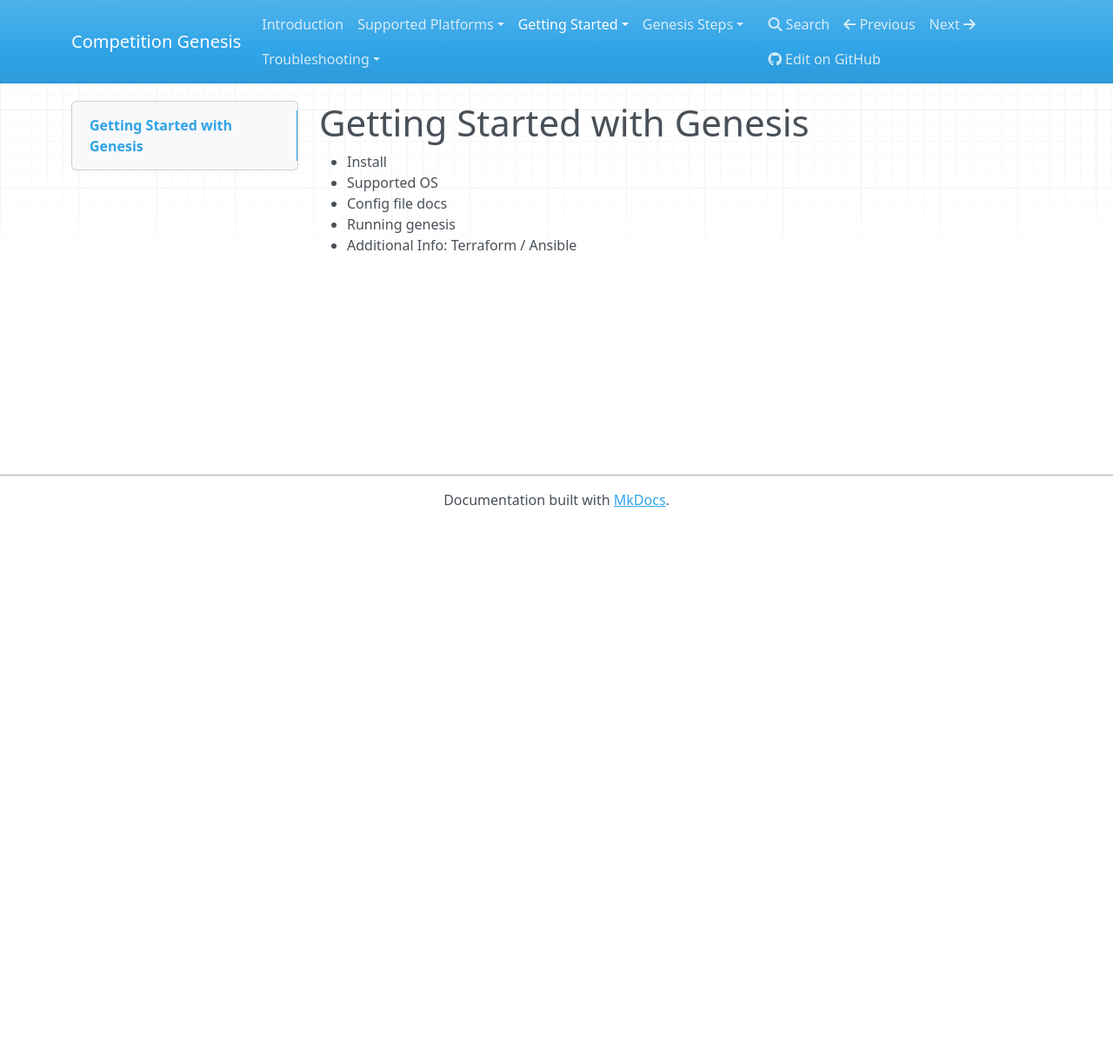
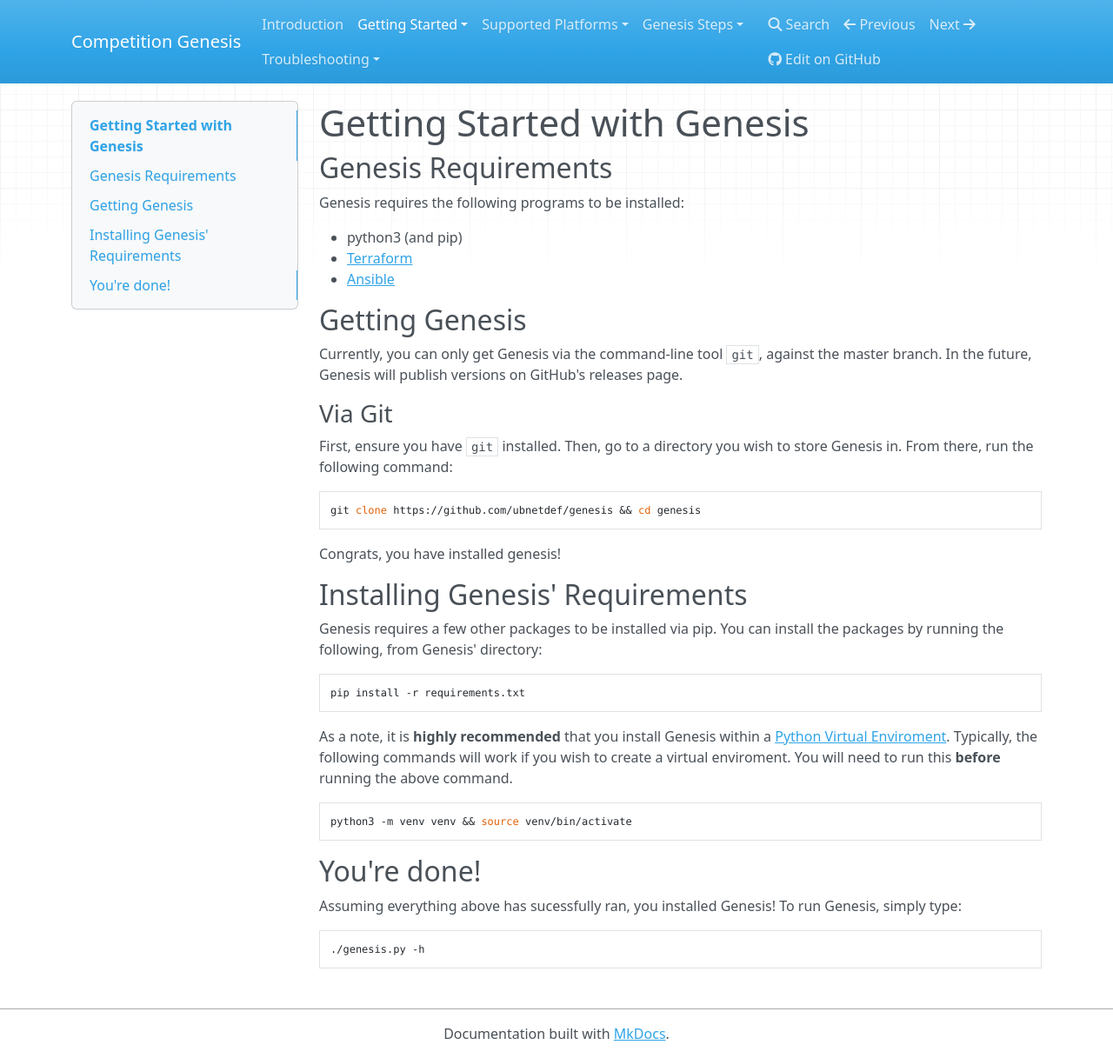
Before and after one commit to ubnetdef/genesis, an MkDocs documentation site: the page built from docs/getting_started/start.md, in a window 1280 px wide and 1217 px high. Shown: the whole window at 87% size. Built offline with MkDocs 1.6.1, drawn with Linux system fonts in a browser that asks for light colours; nearby versions of some CDN libraries; old or Windows-style settings are respelled for this version of MkDocs.

Commit message:
docs: Getting started / platforms work

````diff
--- a/docs/getting_started/start.md
+++ b/docs/getting_started/start.md
@@ -1,7 +1,40 @@
 # Getting Started with Genesis
 
-* Install
-* Supported OS
-* Config file docs
-* Running genesis
-* Additional Info: Terraform / Ansible
+## Genesis Requirements
+Genesis requires the following programs to be installed:
+
+* python3 (and pip)
+* [Terraform](https://www.terraform.io/intro/getting-started/install.html)
+* [Ansible](https://docs.ansible.com/ansible/latest/installation_guide/intro_installation.html)
+
+## Getting Genesis
+Currently, you can only get Genesis via the command-line tool `git`, against the master branch. In the future, Genesis will publish versions on GitHub's releases page.
+
+### Via Git
+First, ensure you have `git` installed. Then, go to a directory you wish to store Genesis in. From there, run the following command:
+
+```bash
+git clone https://github.com/ubnetdef/genesis && cd genesis
+```
+
+Congrats, you have installed genesis!
+
+## Installing Genesis' Requirements
+Genesis requires a few other packages to be installed via pip. You can install the packages by running the following, from Genesis' directory:
+
+```bash
+pip install -r requirements.txt
+```
+
+As a note, it is **highly recommended** that you install Genesis within a [Python Virtual Enviroment](https://docs.python.org/3/library/venv.html). Typically, the following commands will work if you wish to create a virtual enviroment. You will need to run this **before** running the above command.
+
+```bash
+python3 -m venv venv && source venv/bin/activate
+```
+
+## You're done!
+Assuming everything above has sucessfully ran, you installed Genesis! To run Genesis, simply type:
+
+```bash
+./genesis.py -h
+```
--- a/mkdocs.yml
+++ b/mkdocs.yml
@@ -4,8 +4,6 @@
 
 pages:
     - 'Introduction': 'index.md'
-    - 'Supported Platforms':
-      - 'VMware vSphere': 'platforms/vsphere.md'
     - 'Getting Started':
       - 'Getting Started': 'getting_started/start.md'
       - 'Supported OS': 'getting_started/supported_os.md'
@@ -13,6 +11,8 @@
       - 'Running Genesis': 'getting_started/running.md'
       - 'Terraform Primer': 'getting_started/terraform.md'
       - 'Ansible Primer': 'getting_started/ansible.md'
+    - 'Supported Platforms':
+      - 'VMware vSphere': 'platforms/vsphere.md'
     - 'Genesis Steps':
       - 'META: Ansible Role Deploy': 'steps/ansible_role_deploy.md'
       - 'META: Setup CLI ENV': 'steps/setup_cli_env.md'
````
Also changed, not shown: docs/getting_started/supported_os.md (+4 -3 lines), docs/platforms/vsphere.md (+24 -4 lines).
